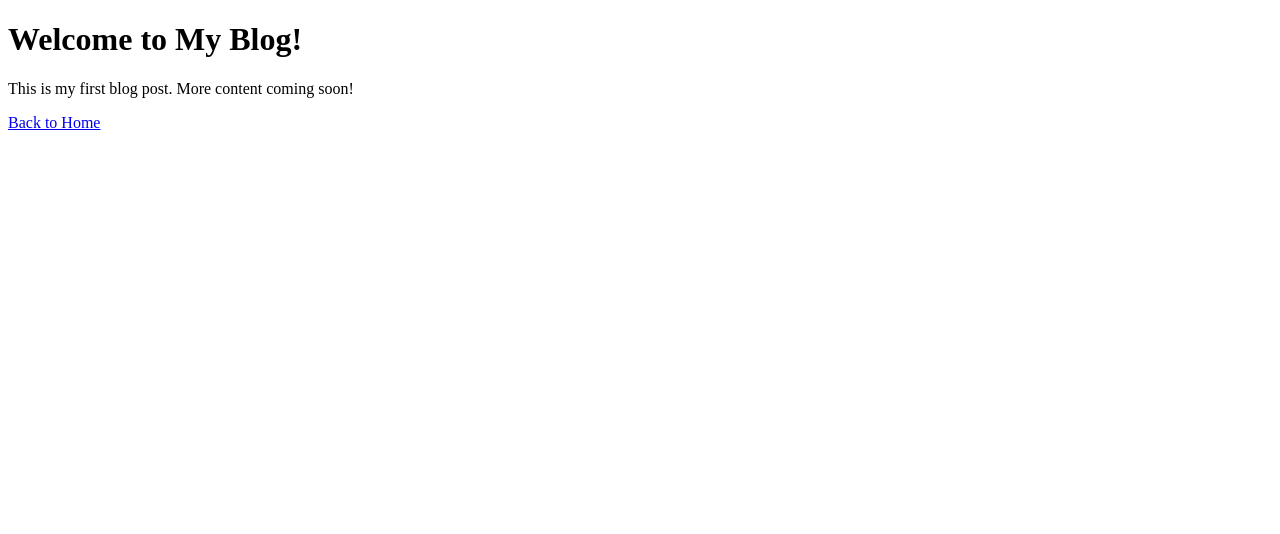
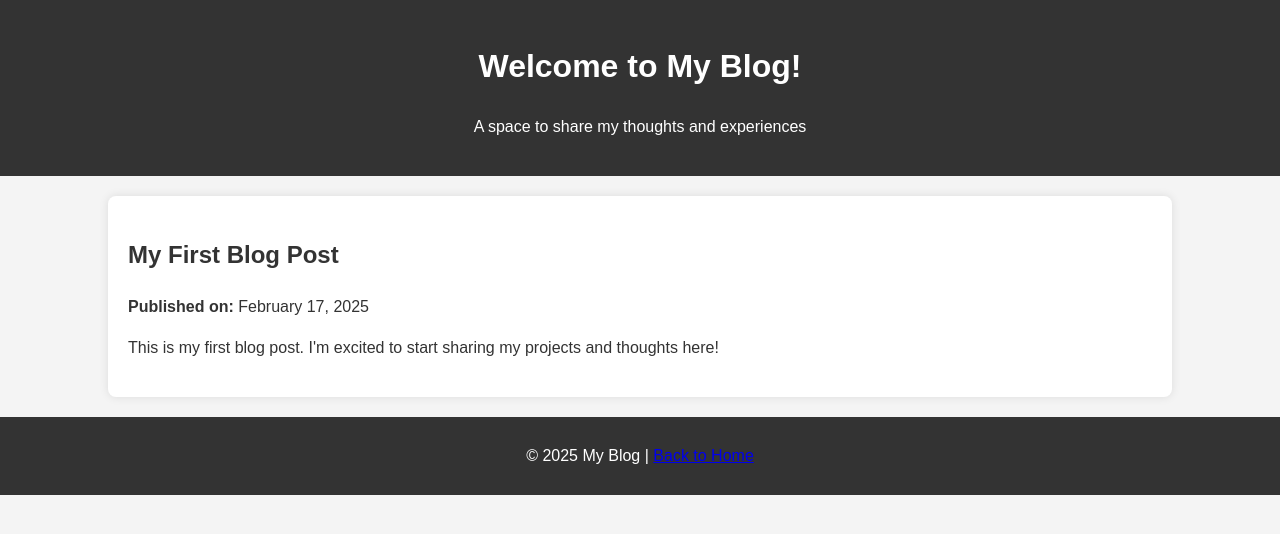
Before and after one commit to mmagnin-hub/mmagnin-hub.github.io, a plain HTML site: page blog/index.html in a window 1280 px wide. Drawn offline with Linux system fonts and the light colour scheme.

Commit message:
Added basic styling to the blog

```diff
--- a/blog/index.html
+++ b/blog/index.html
@@ -4,10 +4,26 @@
     <meta charset="UTF-8">
     <meta name="viewport" content="width=device-width, initial-scale=1.0">
     <title>My Blog</title>
+    <link rel="stylesheet" href="style.css">
 </head>
 <body>
+
+<header>
     <h1>Welcome to My Blog!</h1>
-    <p>This is my first blog post. More content coming soon!</p>
-    <a href="../">Back to Home</a>
+    <p>A space to share my thoughts and experiences</p>
+</header>
+
+<div class="container">
+    <article>
+        <h2>My First Blog Post</h2>
+        <p><strong>Published on:</strong> February 17, 2025</p>
+        <p>This is my first blog post. I'm excited to start sharing my projects and thoughts here!</p>
+    </article>
+</div>
+
+<footer>
+    <p>&copy; 2025 My Blog | <a href="../">Back to Home</a></p>
+</footer>
+
 </body>
 </html>
--- /dev/null
+++ b/blog/style.css
@@ -0,0 +1,36 @@
+/* Apply styles to the entire page */
+body {
+    font-family: Arial, sans-serif;
+    line-height: 1.6;
+    margin: 0;
+    padding: 0;
+    background-color: #f4f4f4;
+    color: #333;
+}
+
+/* Style the header */
+header {
+    background: #333;
+    color: #fff;
+    padding: 20px;
+    text-align: center;
+}
+
+/* Style the blog container */
+.container {
+    width: 80%;
+    margin: 20px auto;
+    background: #fff;
+    padding: 20px;
+    border-radius: 8px;
+    box-shadow: 0px 0px 10px rgba(0, 0, 0, 0.1);
+}
+
+/* Style the footer */
+footer {
+    text-align: center;
+    padding: 10px;
+    margin-top: 20px;
+    background: #333;
+    color: white;
+}
```
